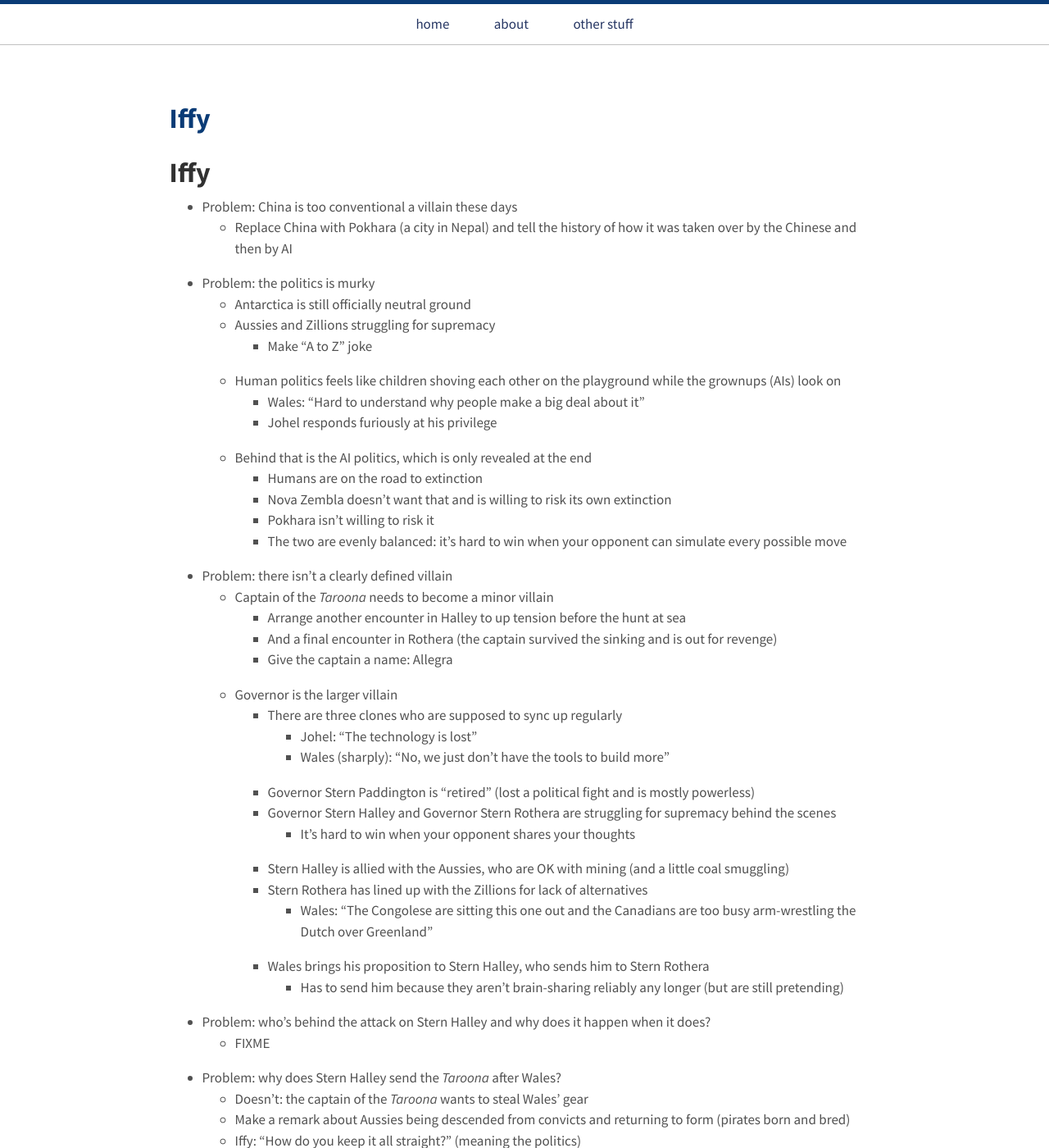
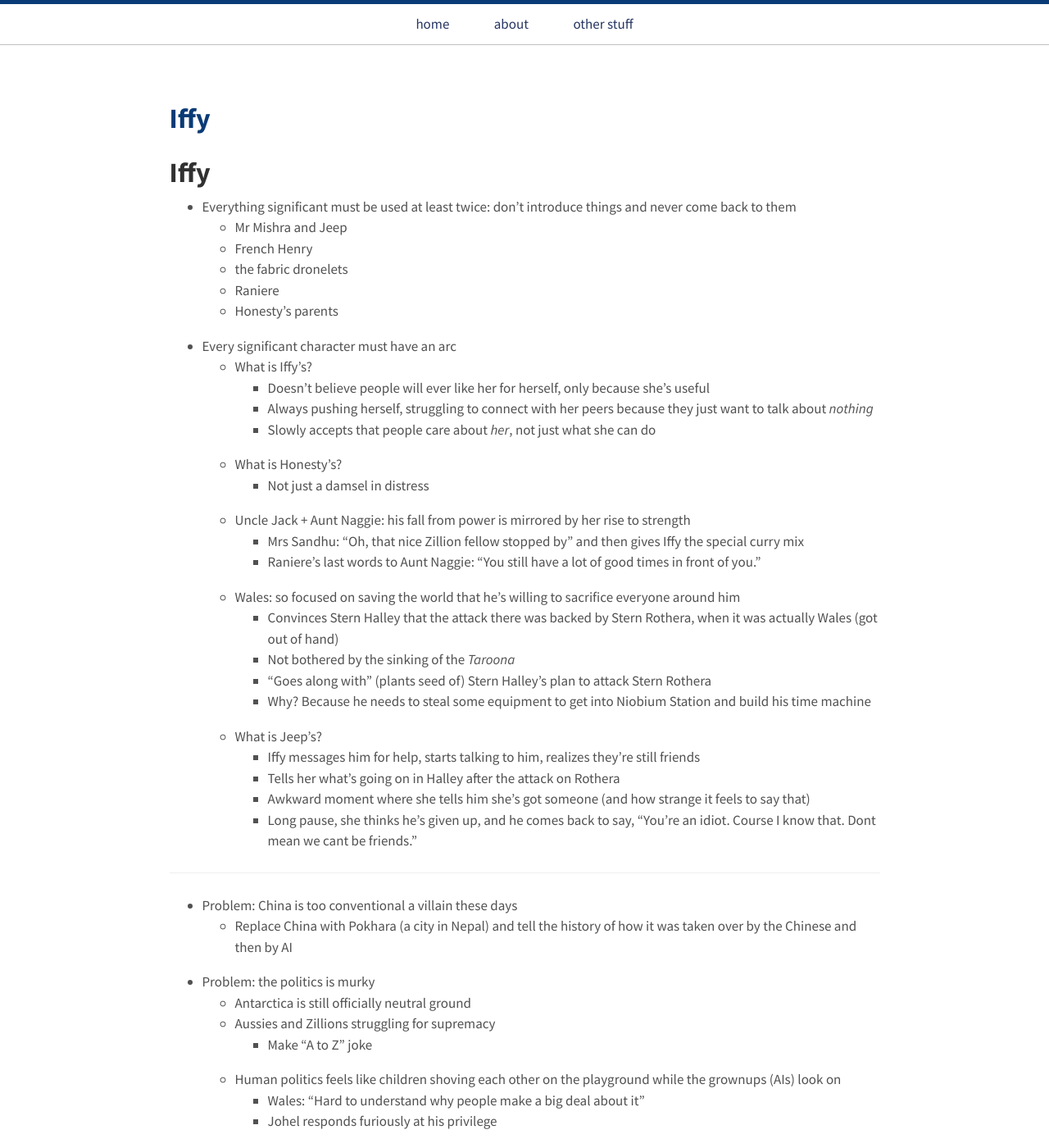
Before and after one commit to gvwilson/sensibleadventures, a Jekyll site: the page built from iffy/outline.md, in a window 1280 px wide and 1400 px high. Shown: the whole window at 82% size. Built offline with Jekyll 4.4.1, drawn with Linux system fonts in a browser that asks for light colours; nearby versions of some CDN libraries; our own code applies the rules of GitHub Pages for plain Markdown files.

Commit message:
Rethinking character arcs

```diff
--- a/iffy/outline.md
+++ b/iffy/outline.md
@@ -1,4 +1,33 @@
 # Iffy
+
+- Everything significant must be used at least twice: don't introduce things and never come back to them
+  - Mr Mishra and Jeep
+  - French Henry
+  - the fabric dronelets
+  - Raniere
+  - Honesty's parents
+- Every significant character must have an arc
+  - What is Iffy's?
+    - Doesn't believe people will ever like her for herself, only because she's useful
+    - Always pushing herself, struggling to connect with her peers because they just want to talk about *nothing*
+    - Slowly accepts that people care about *her*, not just what she can do
+  - What is Honesty's?
+    - Not just a damsel in distress
+  - Uncle Jack + Aunt Naggie: his fall from power is mirrored by her rise to strength
+    - Mrs Sandhu: "Oh, that nice Zillion fellow stopped by" and then gives Iffy the special curry mix
+    - Raniere's last words to Aunt Naggie: "You still have a lot of good times in front of you."
+  - Wales: so focused on saving the world that he's willing to sacrifice everyone around him
+    - Convinces Stern Halley that the attack there was backed by Stern Rothera, when it was actually Wales (got out of hand)
+    - Not bothered by the sinking of the *Taroona*
+    - "Goes along with" (plants seed of) Stern Halley's plan to attack Stern Rothera
+    - Why? Because he needs to steal some equipment to get into Niobium Station and build his time machine
+  - What is Jeep's?
+    - Iffy messages him for help, starts talking to him, realizes they're still friends
+    - Tells her what's going on in Halley after the attack on Rothera
+    - Awkward moment where she tells him she's got someone (and how strange it feels to say that)
+    - Long pause, she thinks he's given up, and he comes back to say, "You're an idiot. Course I know that. Dont mean we cant be friends."
+
+----------------------------------------
 
 - Problem: China is too conventional a villain these days
   - Replace China with Pokhara (a city in Nepal) and tell the history of how it was taken over by the Chinese and then by AI
```
